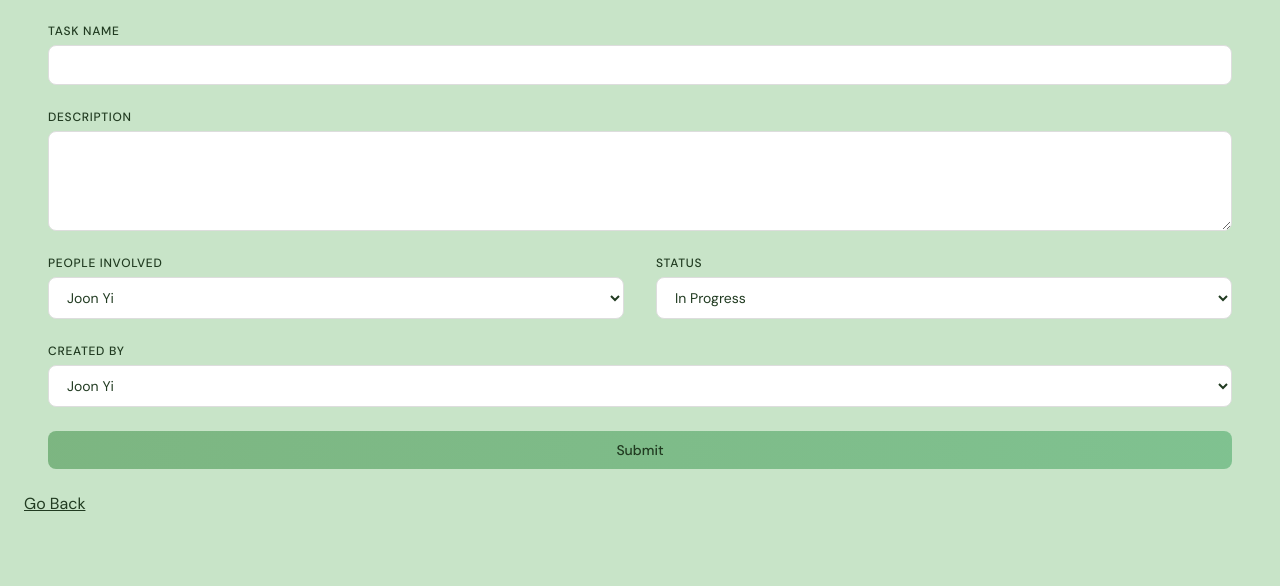
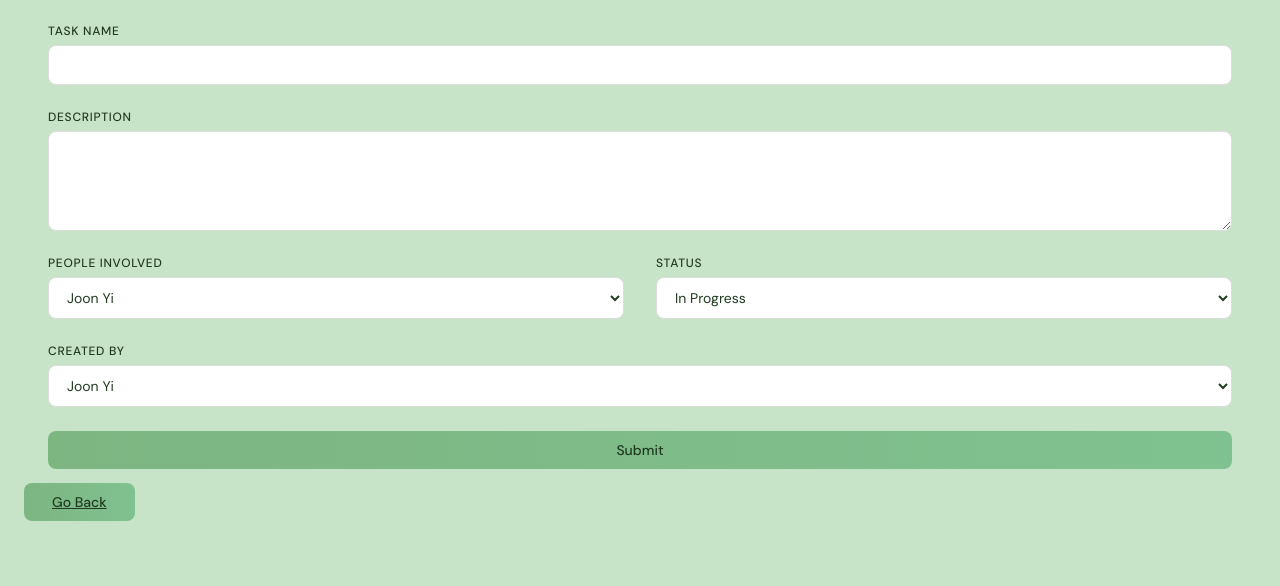
Before and after one commit to teo-joon-yi/Task_Tracker, a Flask app: page /newtask/ in a window 1280 px wide. Shown: the part 85-671 px from the top of the page. Run offline with Flask 3, Linux system fonts and the light colour scheme; data comes from the database, SQL or seed files in the repository.

Commit message:
Update newtaskstyle.css

```diff
--- a/static/newtaskstyle.css
+++ b/static/newtaskstyle.css
@@ -109,3 +109,13 @@ textarea {
   height: 100px;
   resize: vertical;
 }
+
+.btn {
+	background: var(--background-dark);
+  border: none;
+  border-radius: 8px;
+  padding: 10px 28px;
+  font-size: 14px;
+  font-weight: 500;
+  cursor: pointer;
+}
```
